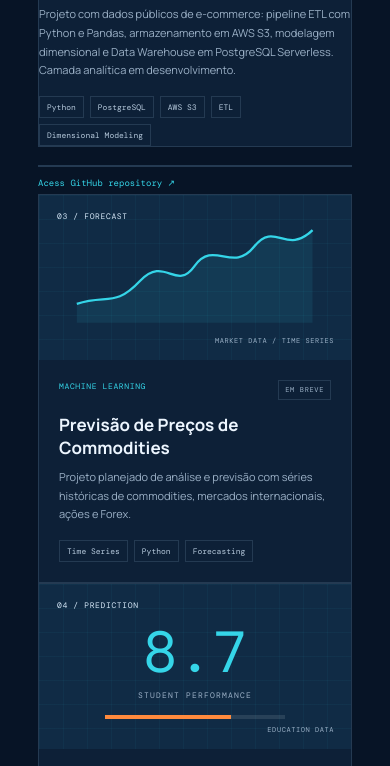
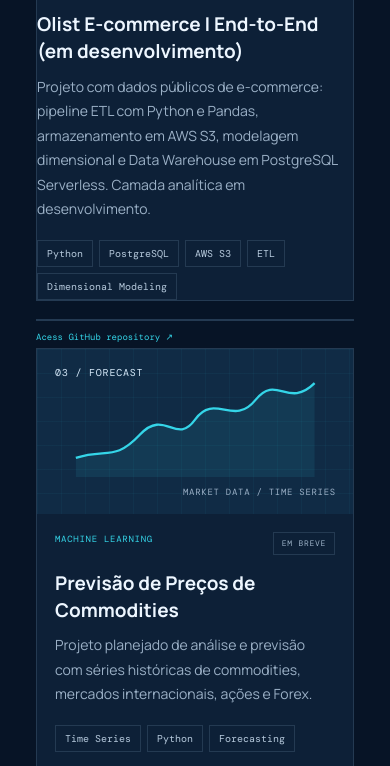
Before and after one commit to Andrey-Silva-Data/portfolio-oficial-andrey, a plain HTML site: page index.html in a window 390 px wide. Shown: the part 2814-3580 px from the top of the page. Drawn offline with nearby package versions, Linux system fonts and the light colour scheme.

Commit message:
ajustando tamanho da fonte cards

```diff
--- a/styles.css
+++ b/styles.css
@@ -120,3 +120,107 @@
 .project-grid .project-link:active {
     transform: translateY(-1px);
 }
+
+/* ==========================================
+   CARD TYPOGRAPHY - READABILITY IMPROVEMENT
+   ========================================== */
+
+/* DATA PROJECTS */
+
+.card-content {
+    padding: 22px;
+}
+
+.card-topline {
+    font-size: 10px;
+}
+
+.status {
+    font-size: 9px;
+    padding: 4px 8px;
+}
+
+.card-content h3 {
+    font-size: 20px;
+    line-height: 1.4;
+    margin: 15px 0 10px;
+}
+
+.card-content p {
+    font-size: 14px;
+    line-height: 1.75;
+    min-height: 0;
+    margin-bottom: 18px;
+}
+
+.tag-list span {
+    font-size: 10px;
+    padding: 6px 9px;
+}
+
+.filter-btn {
+    font-size: 11px;
+}
+
+/* AWS CLOUD PROJECTS */
+
+.cloud-number {
+    font-size: 12px;
+}
+
+.cloud-item h3 {
+    font-size: 16px;
+    line-height: 1.5;
+}
+
+.cloud-item p {
+    font-size: 13px;
+    line-height: 1.7;
+}
+
+/* VISUAL LABELS */
+
+.visual-tag {
+    font-size: 10px;
+}
+
+.visual-caption {
+    font-size: 9px;
+}
+
+/* MOBILE ADJUSTMENTS */
+
+@media (max-width: 620px) {
+
+    .card-content {
+        padding: 18px;
+    }
+
+    .card-content h3 {
+        font-size: 19px;
+    }
+
+    .card-content p {
+        font-size: 14px;
+    }
+
+    .card-topline {
+        font-size: 9px;
+    }
+
+    .status {
+        font-size: 8px;
+    }
+
+    .tag-list span {
+        font-size: 10px;
+    }
+
+    .cloud-item h3 {
+        font-size: 16px;
+    }
+
+    .cloud-item p {
+        font-size: 13px;
+    }
+}
```
